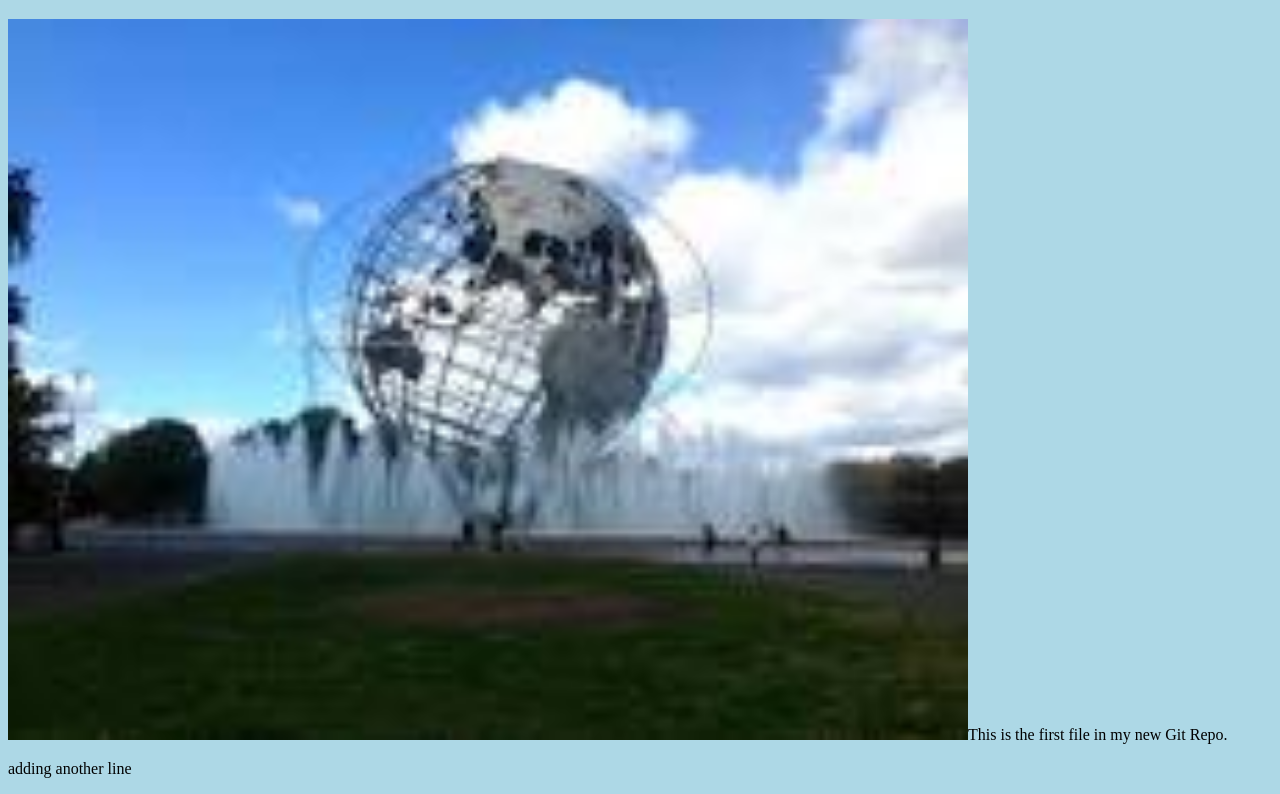
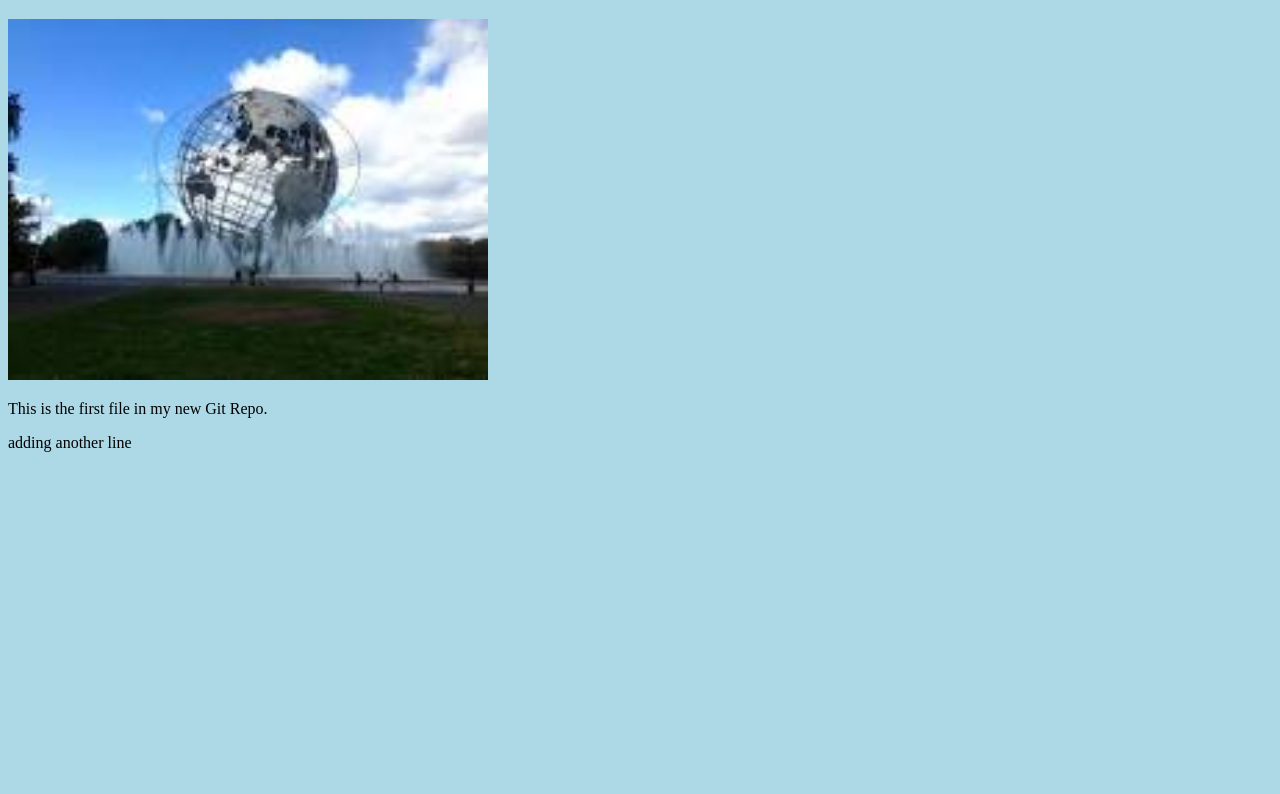
Before and after one commit to RichardW23/W3-Hello-World, a plain HTML site: page index.html in a window 1280 px wide. Shown: the part 61-855 px from the top of the page. After the commit the page ends 800 px from the top, so only its background shows below. Drawn offline with Linux system fonts and the light colour scheme.

Commit message:
added img and fixed Rpo (2)

```diff
--- a/index.html
+++ b/index.html
@@ -8,7 +8,7 @@
 
 	<h1>Hellow World!</h1>
 	<div><img src="img_hello_world.jpg" alt="Image Hello World"
-	      style="width:100%;max-width:960px;></div>
+	      style="width:50%;max-width:480px;"></div>
 	<p>This is the first file in my new Git Repo.</p>
 	<p>adding another line</p>
 
```
